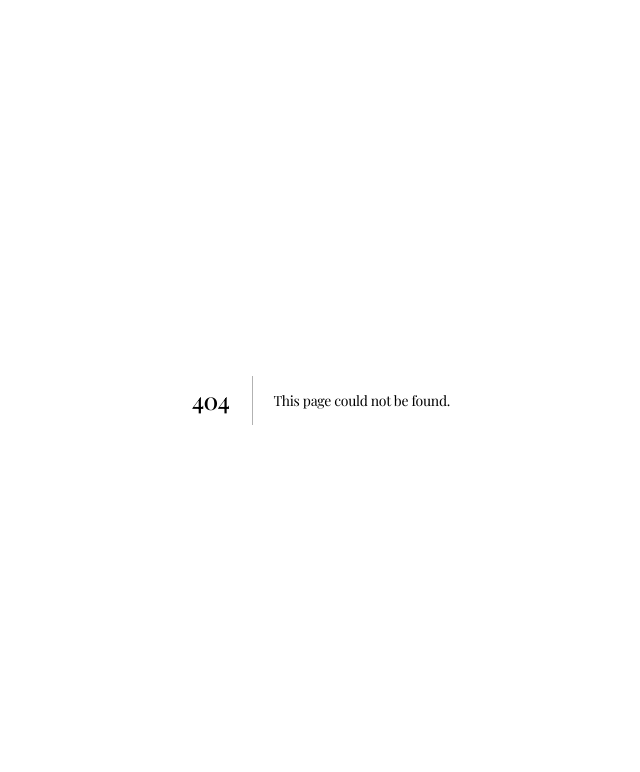
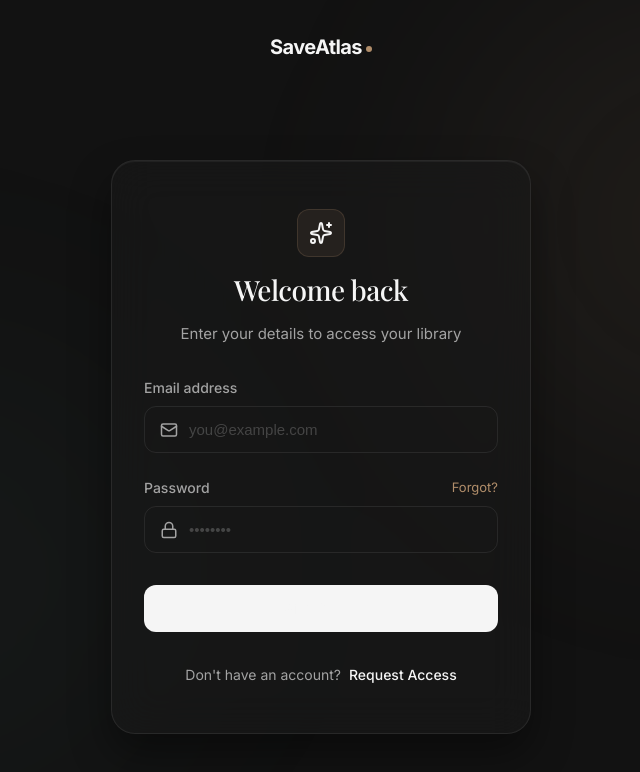
Before and after one commit to vipulbjj/save-atlas, a Next.js app: page /login in a window 1280 px wide. Before the commit this address had no page. Shown: the top 772 px of the page, without its empty margins (319-959 px from the left). Built offline with nearby package versions, Linux system fonts and the light colour scheme; a web font is replaced by a local one.

Commit message:
Fix UI routing, add login page, and import button

```diff
--- /dev/null
+++ b/app/login/login.module.css
@@ -0,0 +1,244 @@
+.container {
+  min-height: 100vh;
+  display: flex;
+  flex-direction: column;
+  position: relative;
+  background-color: var(--background);
+  color: var(--text-primary);
+  overflow: hidden;
+}
+
+.background {
+  position: absolute;
+  inset: 0;
+  z-index: 0;
+  pointer-events: none;
+}
+
+.glowTop {
+  position: absolute;
+  top: -20%;
+  right: -10%;
+  width: 60vw;
+  height: 60vw;
+  background: radial-gradient(circle, rgba(176,141,106,0.1) 0%, transparent 70%);
+  border-radius: 50%;
+  filter: blur(80px);
+}
+
+.glowBottom {
+  position: absolute;
+  bottom: -20%;
+  left: -10%;
+  width: 60vw;
+  height: 60vw;
+  background: radial-gradient(circle, rgba(106,176,168,0.05) 0%, transparent 70%);
+  border-radius: 50%;
+  filter: blur(80px);
+}
+
+.nav {
+  position: relative;
+  z-index: 10;
+  padding: 2rem;
+  display: flex;
+  justify-content: center;
+}
+
+.logo {
+  font-size: 1.25rem;
+  font-weight: 700;
+  letter-spacing: -0.03em;
+  display: flex;
+  align-items: center;
+  gap: 0.25rem;
+  color: var(--text-primary);
+}
+
+.logoDot {
+  width: 6px;
+  height: 6px;
+  border-radius: 50%;
+  background-color: var(--accent-bronze);
+  display: inline-block;
+  margin-top: 4px;
+}
+
+.main {
+  position: relative;
+  z-index: 10;
+  flex: 1;
+  display: flex;
+  align-items: center;
+  justify-content: center;
+  padding: 2rem;
+}
+
+.loginCard {
+  width: 100%;
+  max-width: 420px;
+  background: rgba(26, 26, 26, 0.6);
+  backdrop-filter: blur(20px);
+  -webkit-backdrop-filter: blur(20px);
+  border: 1px solid var(--border-color);
+  border-radius: 24px;
+  padding: 3rem 2rem;
+  display: flex;
+  flex-direction: column;
+  gap: 2rem;
+  box-shadow: 0 20px 40px rgba(0, 0, 0, 0.4), inset 0 1px 0 rgba(255, 255, 255, 0.05);
+  animation: slideUp 0.6s cubic-bezier(0.16, 1, 0.3, 1) forwards;
+}
+
+@keyframes slideUp {
+  from {
+    opacity: 0;
+    transform: translateY(20px);
+  }
+  to {
+    opacity: 1;
+    transform: translateY(0);
+  }
+}
+
+.cardHeader {
+  display: flex;
+  flex-direction: column;
+  align-items: center;
+  text-align: center;
+  gap: 1rem;
+}
+
+.iconWrapper {
+  width: 48px;
+  height: 48px;
+  border-radius: 12px;
+  background: rgba(176, 141, 106, 0.1);
+  display: flex;
+  align-items: center;
+  justify-content: center;
+  border: 1px solid rgba(176, 141, 106, 0.2);
+}
+
+.title {
+  font-size: 1.75rem;
+  font-weight: 500;
+  letter-spacing: -0.02em;
+}
+
+.subtitle {
+  color: var(--text-secondary);
+  font-size: 0.9375rem;
+}
+
+.form {
+  display: flex;
+  flex-direction: column;
+  gap: 1.5rem;
+}
+
+.inputGroup {
+  display: flex;
+  flex-direction: column;
+  gap: 0.5rem;
+}
+
+.inputGroup label {
+  font-size: 0.875rem;
+  font-weight: 500;
+  color: var(--text-secondary);
+}
+
+.passwordHeader {
+  display: flex;
+  justify-content: space-between;
+  align-items: center;
+}
+
+.forgotLink {
+  font-size: 0.8125rem;
+  color: var(--accent-bronze);
+  transition: opacity 0.2s;
+}
+
+.forgotLink:hover {
+  opacity: 0.8;
+}
+
+.inputWrapper {
+  position: relative;
+  display: flex;
+  align-items: center;
+}
+
+.inputIcon {
+  position: absolute;
+  left: 1rem;
+  color: var(--text-secondary);
+  pointer-events: none;
+}
+
+.inputWrapper input {
+  width: 100%;
+  background: var(--surface-secondary);
+  border: 1px solid var(--border-color);
+  color: var(--text-primary);
+  border-radius: 12px;
+  padding: 0.875rem 1rem 0.875rem 2.75rem;
+  font-size: 0.9375rem;
+  transition: all 0.2s;
+}
+
+.inputWrapper input:focus {
+  outline: none;
+  border-color: rgba(255, 255, 255, 0.2);
+  background: var(--surface-primary);
+  box-shadow: 0 0 0 4px rgba(255, 255, 255, 0.05);
+}
+
+.inputWrapper input::placeholder {
+  color: rgba(255, 255, 255, 0.2);
+}
+
+.submitBtn {
+  background: var(--text-primary);
+  color: var(--background);
+  border: none;
+  border-radius: 12px;
+  padding: 0.875rem;
+  font-size: 0.9375rem;
+  font-weight: 600;
+  display: flex;
+  align-items: center;
+  justify-content: center;
+  gap: 0.5rem;
+  cursor: pointer;
+  transition: all 0.2s;
+  margin-top: 0.5rem;
+}
+
+.submitBtn:hover:not(:disabled) {
+  transform: translateY(-1px);
+  box-shadow: 0 4px 12px rgba(255, 255, 255, 0.1);
+}
+
+.submitBtn:active:not(:disabled) {
+  transform: translateY(0);
+}
+
+.submitBtn:disabled {
+  opacity: 0.7;
+  cursor: not-allowed;
+}
+
+.signupText {
+  text-align: center;
+  font-size: 0.875rem;
+  color: var(--text-secondary);
+}
+
+.signupText a {
+  color: var(--text-primary);
+  font-weight: 500;
+  margin-left: 0.25rem;
+}
--- /dev/null
+++ b/app/login/page.js
@@ -0,0 +1,99 @@
+"use client";
+
+import { useState } from "react";
+import { useRouter } from "next/navigation";
+import { ArrowRight, Mail, Lock, Loader2, Sparkles } from "lucide-react";
+import styles from "./login.module.css";
+
+export default function LoginPage() {
+  const router = useRouter();
+  const [email, setEmail] = useState("");
+  const [password, setPassword] = useState("");
+  const [loading, setLoading] = useState(false);
+
+  const handleLogin = async (e) => {
+    e.preventDefault();
+    setLoading(true);
+
+    // Simulate network delay for premium feel
+    setTimeout(() => {
+      router.push("/dashboard");
+    }, 1200);
+  };
+
+  return (
+    <div className={styles.container}>
+      <div className={styles.background}>
+        <div className={styles.glowTop}></div>
+        <div className={styles.glowBottom}></div>
+      </div>
+
+      <div className={styles.nav}>
+        <a href="/" className={styles.logo}>
+          SaveAtlas <span className={styles.logoDot}></span>
+        </a>
+      </div>
+
+      <main className={styles.main}>
+        <div className={styles.loginCard}>
+          <div className={styles.cardHeader}>
+            <div className={styles.iconWrapper}>
+              <Sparkles size={24} className="text-[var(--accent-bronze)]" />
+            </div>
+            <h1 className={styles.title}>Welcome back</h1>
+            <p className={styles.subtitle}>Enter your details to access your library</p>
+          </div>
+
+          <form onSubmit={handleLogin} className={styles.form}>
+            <div className={styles.inputGroup}>
+              <label htmlFor="email">Email address</label>
+              <div className={styles.inputWrapper}>
+                <Mail size={18} className={styles.inputIcon} />
+                <input
+                  type="email"
+                  id="email"
+                  value={email}
+                  onChange={(e) => setEmail(e.target.value)}
+                  placeholder="you@example.com"
+                  required
+                />
+              </div>
+            </div>
+
+            <div className={styles.inputGroup}>
+              <div className={styles.passwordHeader}>
+                <label htmlFor="password">Password</label>
+                <a href="#" className={styles.forgotLink}>Forgot?</a>
+              </div>
+              <div className={styles.inputWrapper}>
+                <Lock size={18} className={styles.inputIcon} />
+                <input
+                  type="password"
+                  id="password"
+                  value={password}
+                  onChange={(e) => setPassword(e.target.value)}
+                  placeholder="••••••••"
+                  required
+                />
+              </div>
+            </div>
+
+            <button type="submit" className={styles.submitBtn} disabled={loading}>
+              {loading ? (
+                <Loader2 size={18} className="animate-spin" />
+              ) : (
+                <>
+                  Sign In <ArrowRight size={18} />
+                </>
+              )}
+            </button>
+          </form>
+
+          <p className={styles.signupText}>
+            Don't have an account? <a href="#">Request Access</a>
+          </p>
+        </div>
+      </main>
+    </div>
+  );
+}
```
Also changed, not shown: app/dashboard/dashboard.module.css (+21 -0 lines), app/dashboard/page.js (+6 -1 lines), app/page.js (+28 -3 lines).
